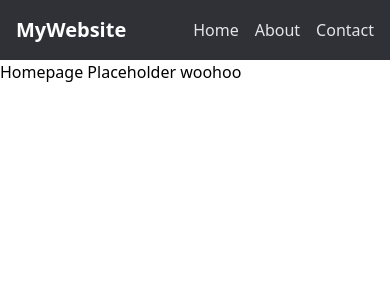
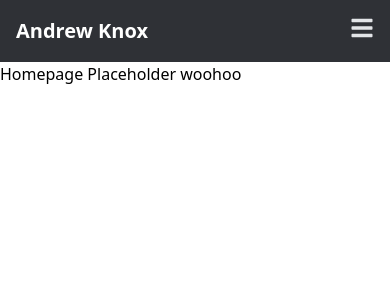
Before and after one commit to knox-dude/knox-dude.github.io, a React (Vite) app in the folder my-app/: page / in a window 390 px wide. Shown: the top 300 px of the page. Built offline with nearby package versions, Linux system fonts and the light colour scheme.

Commit message:
added responsive lengthening to navbar

```diff
--- a/my-app/src/Components/NavBar/NavBar.tsx
+++ b/my-app/src/Components/NavBar/NavBar.tsx
@@ -1,16 +1,40 @@
+import { useState } from "react";
+import { FaBars } from "react-icons/fa"
+
+
 function NavBar() {
+
+  const [isOpen, setIsOpen] = useState(false);
+
+  const toggleDropdown = () => {
+    setIsOpen(!isOpen);
+  }
+
+
   return (
     <nav className="bg-gray-800 p-4">
       <div className="container mx-auto flex justify-between items-center">
         <div className="text-white font-bold text-xl">
-          MyWebsite
+          Andrew Knox
         </div>
-        <div className="space-x-4">
+        <div className="hidden sm:flex space-x-4">
           <a href="#" className="text-gray-300 hover:text-white">Home</a>
           <a href="#" className="text-gray-300 hover:text-white">About</a>
           <a href="#" className="text-gray-300 hover:text-white">Contact</a>
         </div>
+        <div className="sm:hidden">
+          <button onClick={toggleDropdown} className="text-gray-300 hover:text-white focus:outline-none">
+            <FaBars className="h-6 w-6" />
+          </button>
+        </div>
       </div>
+      {isOpen && (
+        <div className="sm:hidden bg-gray-800">
+          <a href="#" className="block py-2 text-gray-300 hover:text-white">Home</a>
+          <a href="#" className="block py-2 text-gray-300 hover:text-white">About</a>
+          <a href="#" className="block py-2 text-gray-300 hover:text-white">Contact</a>
+        </div>
+      )}
     </nav>
   );
 }
```
